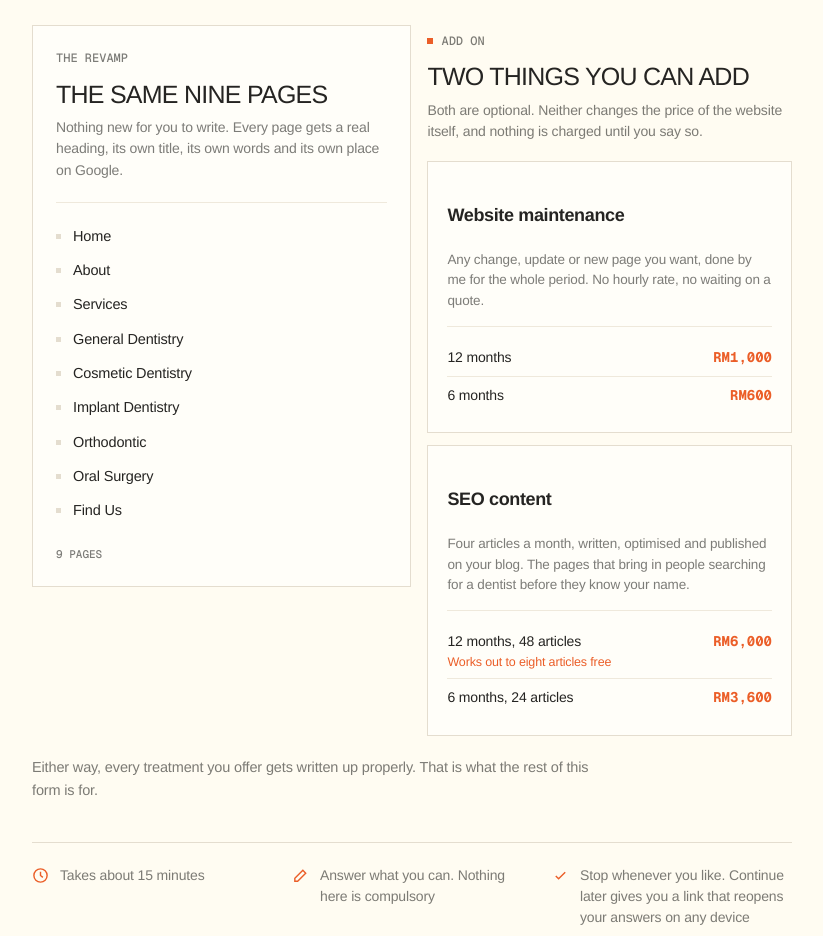
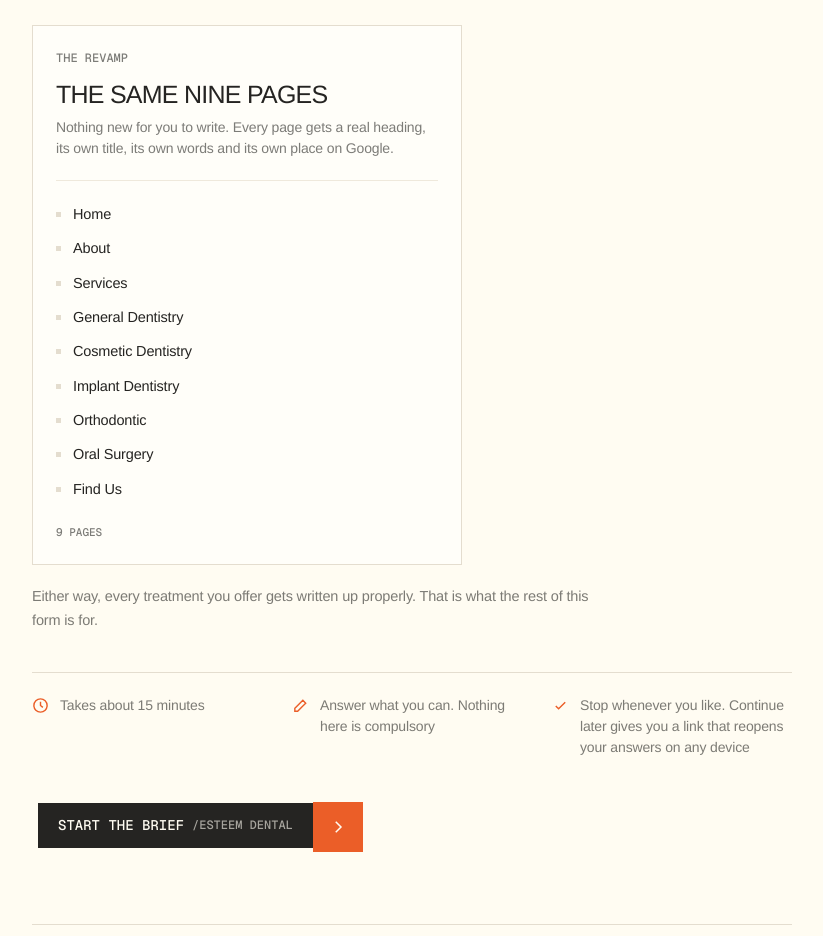
Before and after one commit to shazwan-mysense/website-form, a plain HTML site: page public/index.html in a window 1280 px wide. Shown: the part 818-1754 px from the top of the page, without its empty margins (228-1051 px from the left). Drawn offline with nearby package versions, Linux system fonts and the light colour scheme; a web font is replaced by a local one.

Commit message:
Add-ons move to the end of the brief
They were on the opening screen, which made them look like part of the
pitch. Now the brief opens on the nine-page plan alone, and the add-ons
are the last step, titled only Add on. SEO content drops to RM4,200 for
twelve months and RM2,400 for six.

Co-Authored-By: Claude Opus 5 <noreply@anthropic.com>

```diff
--- a/public/css/brief.css
+++ b/public/css/brief.css
@@ -119,7 +119,7 @@ p { margin: 0; }
 .plan__title { margin-top: 14px; font-size: clamp(24px, 3vw, 34px); line-height: 1.08; letter-spacing: -.03em; text-transform: uppercase; }
 .plan__lede { margin-top: 14px; font-size: 15px; line-height: 1.6; color: var(--mut); }
 .plan__grid { display: grid; grid-template-columns: 1fr 1fr; gap: 16px; margin-top: 28px; }
-.plan__grid--side { grid-template-columns: 1.02fr .98fr; align-items: start; }
+.plan__grid--one { grid-template-columns: minmax(0, 430px); }
 .plan__opt { display: flex; flex-direction: column; padding: 24px; background: var(--card); box-shadow: inset 0 0 0 1px var(--line2); }
 .plan__opt.is-pick { background: var(--ink); color: var(--inv); box-shadow: none; }
 .plan__top { display: flex; align-items: center; justify-content: space-between; gap: 12px; }
@@ -145,23 +145,6 @@ p { margin: 0; }
 .plan__count { margin-top: auto; padding-top: 18px; font-family: var(--mono); font-weight: 500; font-size: 11px; text-transform: uppercase; color: var(--mut); letter-spacing: 0; }
 .plan__opt.is-pick .plan__count { color: var(--inv6); }
 .plan__foot { margin-top: 20px; font-size: 14.5px; line-height: 1.6; color: var(--mut); max-width: 72ch; }
-
-/* ---------------------------------------------------------------- the add-ons, beside the plan */
-.adds { display: flex; flex-direction: column; }
-.adds__head { padding: 2px 0 0; }
-.adds__kick { font-family: var(--mono); font-weight: 500; font-size: 12px; text-transform: uppercase; color: var(--mut); letter-spacing: 0; }
-.adds__title { margin-top: 12px; font-size: 25px; line-height: 1.05; letter-spacing: -.03em; text-transform: uppercase; }
-.adds__note { margin-top: 10px; font-size: 14px; line-height: 1.55; color: var(--mut); }
-.adds__list { display: flex; flex-direction: column; gap: 12px; margin-top: 18px; }
-.addon { padding: 20px; background: var(--card); box-shadow: inset 0 0 0 1px var(--line2); }
-.addon__name { font-size: 18px; line-height: 1.15; letter-spacing: -.02em; }
-.addon__note { margin-top: 8px; font-size: 13.5px; line-height: 1.55; color: var(--mut); }
-.addon__tiers { margin: 14px 0 0; padding: 12px 0 0; border-top: 1px solid var(--line); list-style: none; }
-.addon__tiers li { display: flex; align-items: baseline; justify-content: space-between; gap: 16px; padding: 7px 0; }
-.addon__tiers li + li { border-top: 1px solid var(--line); }
-.addon__t { font-size: 14px; line-height: 1.35; }
-.addon__t em { display: block; margin-top: 3px; font-style: normal; font-size: 12.5px; color: var(--acc); }
-.addon__p { flex: none; font-family: var(--mono); font-weight: 700; font-size: 14px; letter-spacing: 0; color: var(--acc); }
 
 /* ---------------------------------------------------------------- shell */
 .shell { display: grid; grid-template-columns: var(--side) minmax(0, 1fr); min-height: 100vh; }
@@ -376,9 +359,7 @@ textarea.in { resize: vertical; min-height: 110px; }
   .intro__top { margin-bottom: 48px; }
   .intro__notes { grid-template-columns: 1fr; gap: 14px; }
   .plan { margin-top: 40px; }
-  .plan__grid, .plan__grid--side { grid-template-columns: 1fr; }
-  .adds { margin-top: 10px; }
-  .addon { padding: 18px; }
+  .plan__grid, .plan__grid--one { grid-template-columns: 1fr; }
   .plan__opt { padding: 20px; }
   .intro__by { margin-top: 52px; }
   .tgroups { grid-template-columns: 1fr; }
--- a/public/js/brief.js
+++ b/public/js/brief.js
@@ -517,8 +517,7 @@
         h("h2", { class: "plan__title", text: P.title }),
         P.lede ? h("p", { class: "plan__lede", text: P.lede }) : null
       ]),
-      h("div", { class: "plan__grid" + (P.addons ? " plan__grid--side" : "") },
-        (P.options || []).map(planCard).concat(P.addons ? [addonBlock(P.addons)] : [])),
+      h("div", { class: "plan__grid" + ((P.options || []).length < 2 ? " plan__grid--one" : "") }, (P.options || []).map(planCard)),
       P.foot ? h("p", { class: "plan__foot", text: P.foot }) : null
     ]);
   }
@@ -540,29 +539,6 @@
         ]);
       })),
       h("p", { class: "plan__count", text: (o.pages || []).length + " pages" })
-    ]);
-  }
-
-  /* the optional extras, stacked down the side of the plan */
-  function addonBlock(A) {
-    return h("aside", { class: "adds", "aria-label": A.title || "Add on" }, [
-      h("div", { class: "adds__head" }, [
-        A.label ? h("span", { class: "lbl" }, [h("i", { class: "sq", "aria-hidden": "true" }), h("span", { class: "adds__kick", text: A.label })]) : null,
-        A.title ? h("h3", { class: "adds__title", text: A.title }) : null,
-        A.note ? h("p", { class: "adds__note", text: A.note }) : null
-      ]),
-      h("div", { class: "adds__list" }, (A.items || []).map(function (it) {
-        return h("article", { class: "addon" }, [
-          h("h4", { class: "addon__name", text: it.name }),
-          it.note ? h("p", { class: "addon__note", text: it.note }) : null,
-          h("ul", { class: "addon__tiers" }, (it.tiers || []).map(function (t) {
-            return h("li", null, [
-              h("span", { class: "addon__t" }, [t.label, t.foot ? h("em", { text: t.foot }) : null]),
-              h("span", { class: "addon__p", text: t.price })
-            ]);
-          }))
-        ]);
-      }))
     ]);
   }
 
--- a/public/js/clients/esteemdental.js
+++ b/public/js/clients/esteemdental.js
@@ -26,25 +26,6 @@ window.BRIEF = {
         pages: ["Home", "About", "Services", "General Dentistry", "Cosmetic Dentistry", "Implant Dentistry", "Orthodontic", "Oral Surgery", "Find Us"]
       }
     ],
-    /* Shown beside the plan. Change a price here and it changes on the form too. */
-    addons: {
-      label: "Add on",
-      title: "Two things you can add",
-      note: "Both are optional. Neither changes the price of the website itself, and nothing is charged until you say so.",
-      items: [
-        {
-          name: "Website maintenance",
-          note: "Any change, update or new page you want, done by me for the whole period. No hourly rate, no waiting on a quote.",
-          tiers: [{ label: "12 months", price: "RM1,000" }, { label: "6 months", price: "RM600" }]
-        },
-        {
-          name: "SEO content",
-          note: "Four articles a month, written, optimised and published on your blog. The pages that bring in people searching for a dentist before they know your name.",
-          tiers: [{ label: "12 months, 48 articles", price: "RM6,000", foot: "Works out to eight articles free" },
-                  { label: "6 months, 24 articles", price: "RM3,600" }]
-        }
-      ]
-    },
     foot: "Either way, every treatment you offer gets written up properly. That is what the rest of this form is for."
   },
 
@@ -59,30 +40,11 @@ window.BRIEF = {
      so it is already clear whose it is, and I have their numbers. */
   steps: [
     {
-      id: "addons", title: "The two add-ons",
-      lede: "They are on the opening screen. Pick one if you want it, or leave both. Nothing is locked in and nothing is charged until you say so.",
+      id: "pages", title: "The nine pages",
+      lede: "The plan is on the opening screen. Nine pages is a starting point, not a rule.",
       fields: [
-        { id: "add_care", type: "radio", label: "Website maintenance",
-          hint: "Any change, update or new page you want, done by me for the whole period.",
-          options: [
-            { label: "12 months, RM1,000" },
-            { label: "6 months, RM600" },
-            { label: "Not for now" },
-            { label: "Tell me more first" }
-          ] },
-        { id: "add_seo", type: "radio", label: "SEO content",
-          hint: "Four articles a month, written, optimised and published on your blog.",
-          options: [
-            { label: "12 months, 48 articles, RM6,000" },
-            { label: "6 months, 24 articles, RM3,600" },
-            { label: "Not for now" },
-            { label: "Tell me more first" }
-          ] },
         { id: "add_pages", type: "textarea", rows: 3, label: "Any page you want added, dropped or renamed?",
-          hint: "The nine pages are a starting point, not a rule.",
-          placeholder: "e.g. Drop Oral Surgery and put it under General. Add a page just for All-on-4. We would like a page for each dentist." },
-        { id: "add_ask", type: "textarea", rows: 2, label: "Anything you want to ask about either add-on?",
-          placeholder: "e.g. Does maintenance cover adding a new dentist to the site? Who decides what the articles are about?" }
+          placeholder: "e.g. Drop Oral Surgery and put it under General. Add a page just for All-on-4. We would like a page for each dentist." }
       ]
     },
 
@@ -264,6 +226,30 @@ window.BRIEF = {
           hint: "Google Drive, Dropbox, WeTransfer, a shared photo album, whatever you already use. Send me everything you have and I will pick what works: clinic photos, treatment photos, videos, logo files, old brochures, posters, anything from your socials. Nothing needs sorting first. Please set sharing to “Anyone with the link” so it opens." },
         { id: "files_notes", type: "textarea", rows: 2, label: "Anything I should know about what is in there", placeholder: "Which photos you like, what not to use, who is in them" }
       ]
+    },
+
+    {
+      id: "addons", title: "Add on",
+      fields: [
+        { id: "add_care", type: "radio", label: "Website maintenance",
+          hint: "Any change, update or new page you want, done by me for the whole period. No hourly rate, no waiting on a quote.",
+          options: [
+            { label: "12 months, RM1,000" },
+            { label: "6 months, RM600" },
+            { label: "Not for now" },
+            { label: "Tell me more first" }
+          ] },
+        { id: "add_seo", type: "radio", label: "SEO content",
+          hint: "Four articles a month, written, optimised and published on your blog.",
+          options: [
+            { label: "12 months, 48 articles, RM4,200" },
+            { label: "6 months, 24 articles, RM2,400" },
+            { label: "Not for now" },
+            { label: "Tell me more first" }
+          ] },
+        { id: "add_ask", type: "textarea", rows: 2, label: "Anything you want to ask about either one?",
+          placeholder: "e.g. Does maintenance cover adding a new dentist to the site? Who decides what the articles are about?" }
+      ]
     }
   ],
 
```
